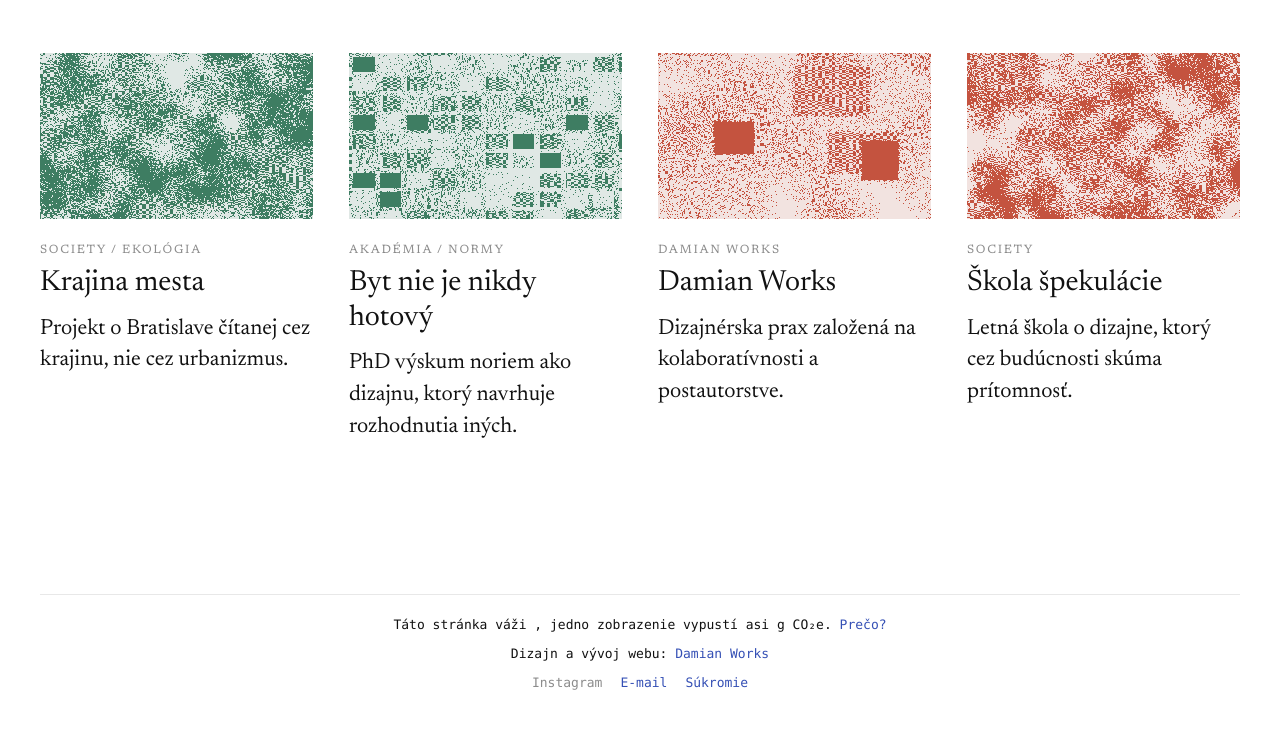
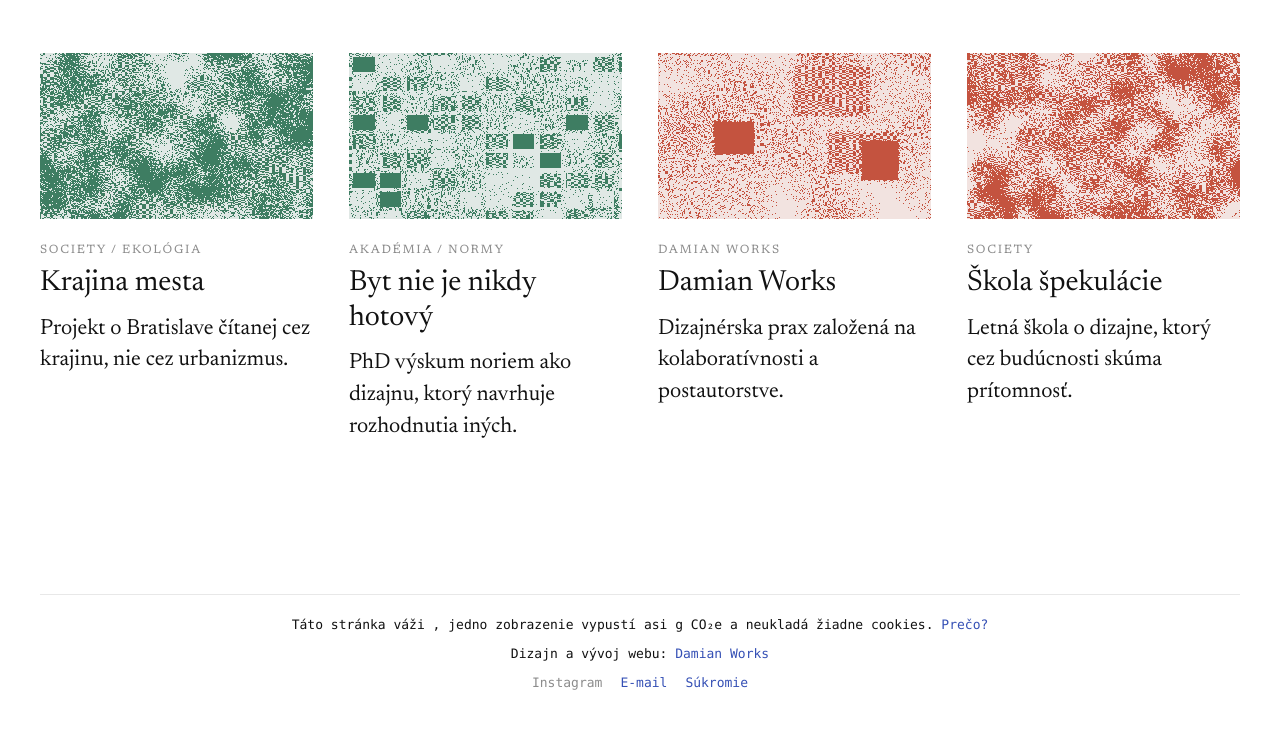
Before and after one commit to damiancehlarik/damiancehlarik.com, an Eleventy site: page src/index.njk in a window 1280 px wide. Shown: the part 1247-1976 px from the top of the page. Built offline with nearby package versions, Linux system fonts and the light colour scheme; Eleventy itself is replaced by a stand-in of ours; files that its build step writes are made by us from their sources.

Commit message:
Päta: web neukladá žiadne cookies

```diff
--- a/src/_data/i18n.json
+++ b/src/_data/i18n.json
@@ -20,7 +20,8 @@
     "instagram": "Instagram",
     "presmerovanie": "Stránka sa presunula na",
     "jazyk": "Jazyk",
-    "sukromie": "Súkromie"
+    "sukromie": "Súkromie",
+    "cookies": "a neukladá žiadne cookies"
   },
   "en": {
     "index": "Index",
@@ -43,6 +44,7 @@
     "instagram": "Instagram",
     "presmerovanie": "This page has moved to",
     "jazyk": "Language",
-    "sukromie": "Privacy"
+    "sukromie": "Privacy",
+    "cookies": "and stores no cookies"
   }
 }
--- a/src/_includes/base.njk
+++ b/src/_includes/base.njk
@@ -44,7 +44,7 @@
     {{ content | safe }}
   </main>
   <footer class="mono">
-    <p>{{ T.vaha_1 }} <!--VAHA-->, {{ T.vaha_2 }} <!--CO2--> g CO₂e. <a href="{{ zaklad }}/preco/">{{ T.preco }}</a></p>
+    <p>{{ T.vaha_1 }} <!--VAHA-->, {{ T.vaha_2 }} <!--CO2--> g CO₂e {{ T.cookies }}. <a href="{{ zaklad }}/preco/">{{ T.preco }}</a></p>
     <p>{{ T.kredit }} <a href="{{ zaklad }}/clanky/damian-works/">Damian Works</a></p>
     <p class="kontakt">{% if site.instagram %}<a href="{{ site.instagram }}">{{ T.instagram }}</a>{% else %}<span>{{ T.instagram }}</span>{% endif %}<a href="mailto:{{ site.email }}">{{ T.email }}</a><a href="{{ zaklad }}/sukromie/">{{ T.sukromie }}</a></p>
   </footer>
```
